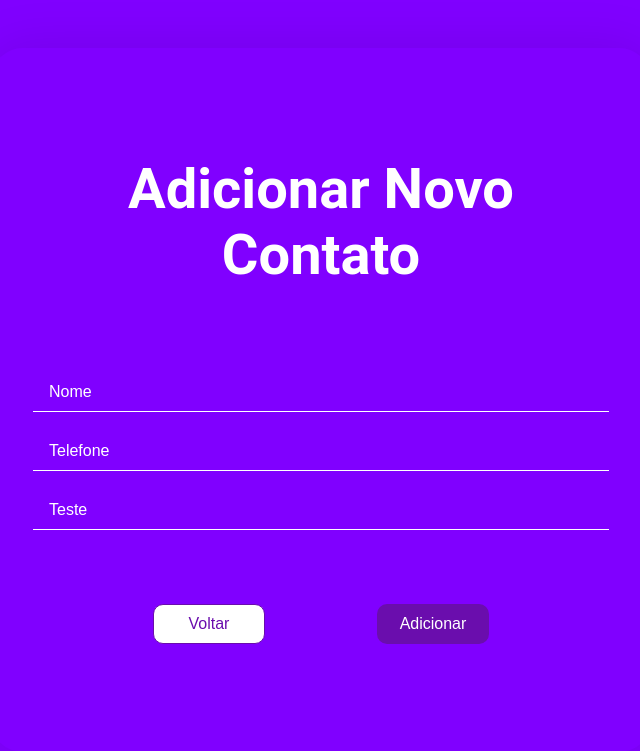
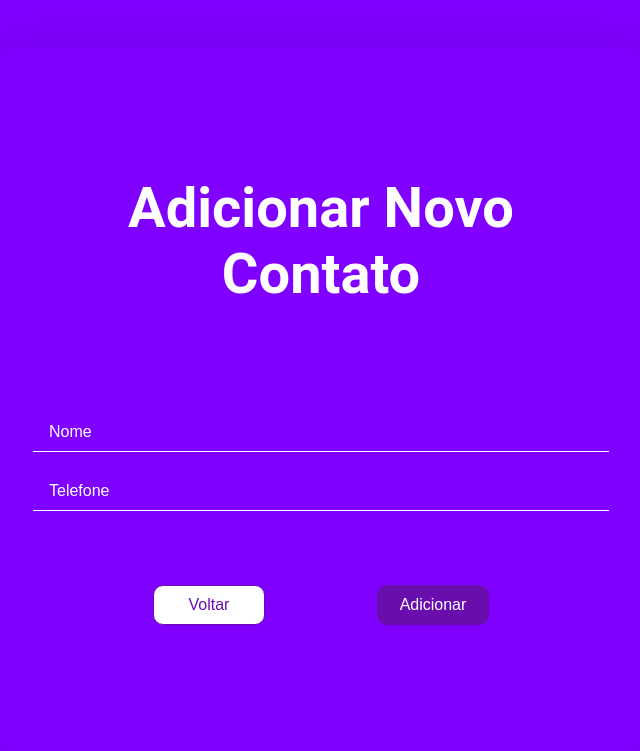
Before and after one commit to rafahcerqueira/AgendaPHP, a PHP site: page /Pages/formInsert.php in a window 1280 px wide. Shown: the top 751 px of the page, without its empty margins (319-959 px from the left). Run offline with PHP 8.4, Linux system fonts and the light colour scheme.

Commit message:
retirando input teste

```diff
--- a/Pages/formInsert.php
+++ b/Pages/formInsert.php
@@ -23,9 +23,6 @@
                     <div>
                         <input autocomplete="off" minlength="11" type="tel" name="telefone" placeholder="Telefone" required>
                     </div>
-                    <div>
-                        <input minlength="11" type="" name="teste" placeholder="Teste" required>
-                    </div>
                 </div>
             </div>
 
--- a/Pages/homePage.php
+++ b/Pages/homePage.php
@@ -2,7 +2,7 @@
     if (isset($_COOKIE['ultimo_acesso'])) {
         $ultimoAcesso = $_COOKIE['ultimo_acesso'];
         $tempoDecorrido = time() - strtotime($ultimoAcesso);
-        $tempoLimite = 90;
+        $tempoLimite = 1;
 
         if ($tempoDecorrido > $tempoLimite) {
             $cores = array('#8000FF', '#121212', '#A875FF');
```
